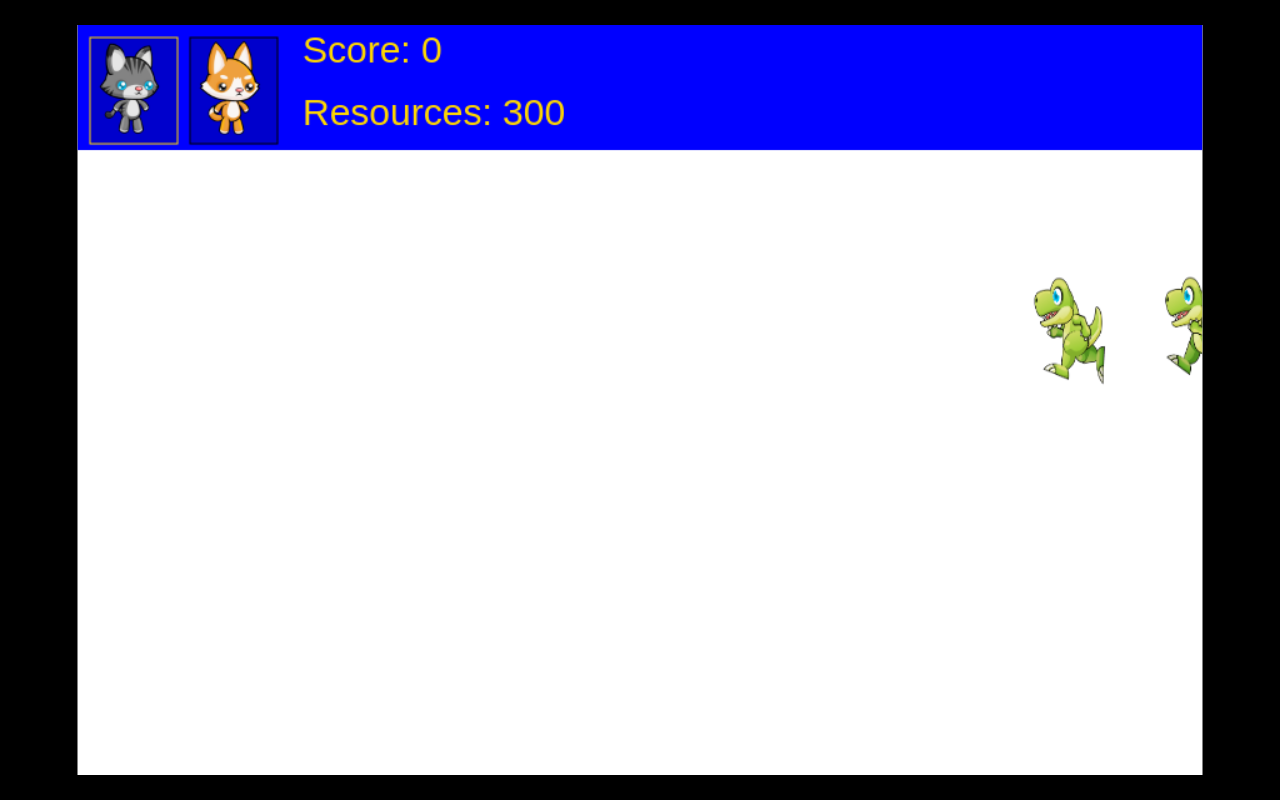
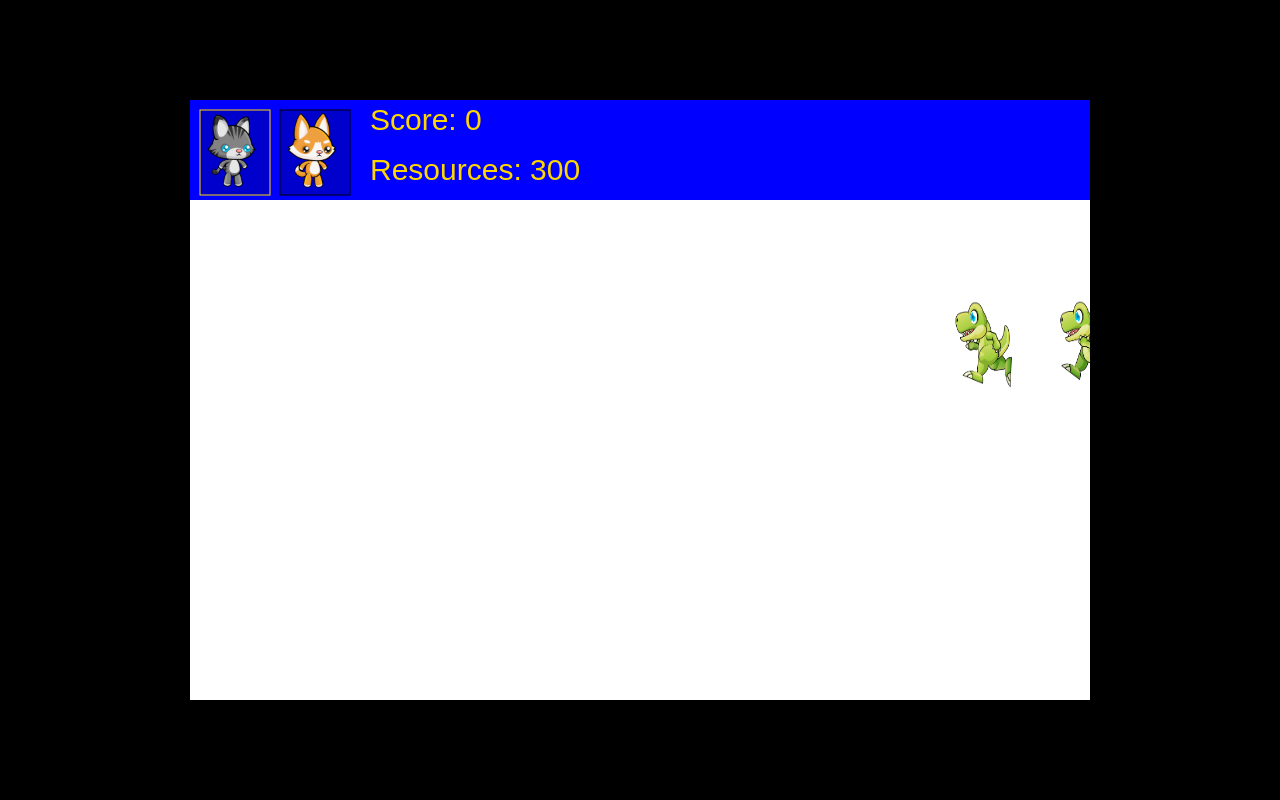
Before and after one commit to josephtchess/pagestest, a plain HTML site: page index.html in a window 1280 px wide. Drawn offline with Linux system fonts and the light colour scheme.

Commit message:
resize window

```diff
--- a/style.css
+++ b/style.css
@@ -6,7 +6,7 @@ body{
     top: 50%;
     left: 50%;
     transform: translate(-50%, -50%);
-    width: 1125px;
-    height: 750px;
+    width: 900px;
+    height: 600px;
     background: white;
 }
```
